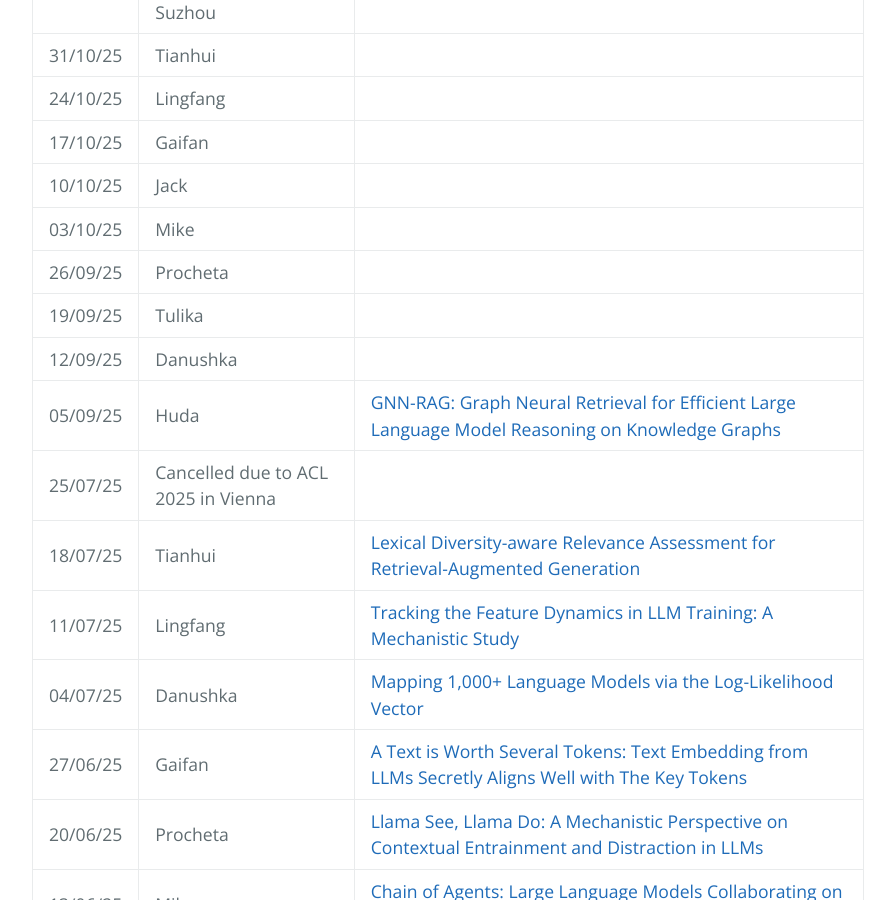
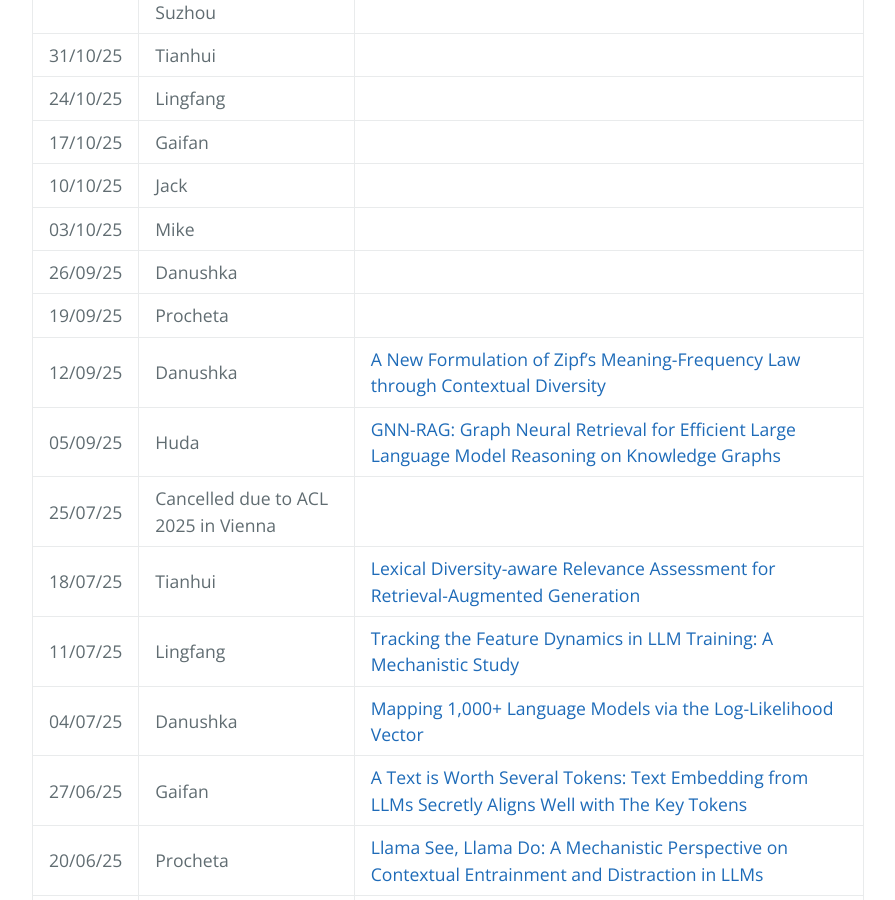
Before and after one commit to LivNLP/livnlp.github.io, a Jekyll site: the page built from reading.md, in a window 1280 px wide and 900 px high, scrolled down 724 px. Shown: the whole window, without its empty margins (192-1087 px from the left). Built offline with Jekyll 4.4.1, drawn with Linux system fonts in a browser that asks for light colours.

Commit message:
Update reading.md

```diff
--- a/reading.md
+++ b/reading.md
@@ -20,9 +20,9 @@ We meet on a weely basis to discuss recent research papers. Here is the schedule
 | 17/10/25|  Gaifan |
 | 10/10/25|  Jack |
 | 03/10/25|  Mike |
-| 26/09/25|  Procheta |
-| 19/09/25|  Tulika |
-| 12/09/25|  Danushka |
+| 26/09/25|  Danushka |
+| 19/09/25|  Procheta |
+| 12/09/25|  Danushka | [A New Formulation of Zipf’s Meaning-Frequency Law through Contextual Diversity](https://aclanthology.org/2025.acl-long.744/)
 | 05/09/25|  Huda | [GNN-RAG: Graph Neural Retrieval for Efficient Large Language Model Reasoning on Knowledge Graphs](https://aclanthology.org/2025.findings-acl.856/)
 | 25/07/25|  Cancelled due to ACL 2025 in Vienna|
 | 18/07/25|  Tianhui | [Lexical Diversity-aware Relevance Assessment for Retrieval-Augmented Generation](https://openreview.net/forum?id=omv3VfVIQt)
```
